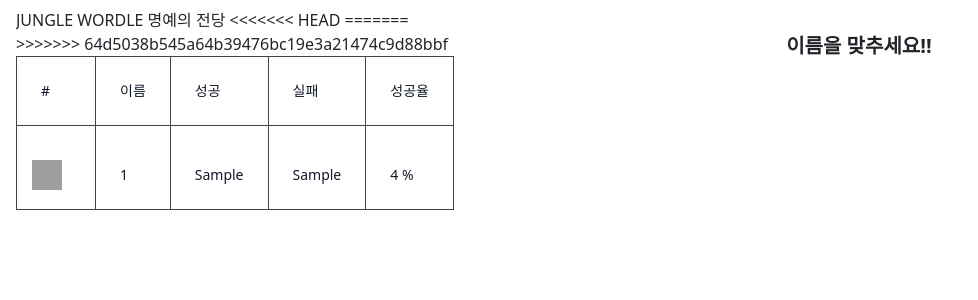
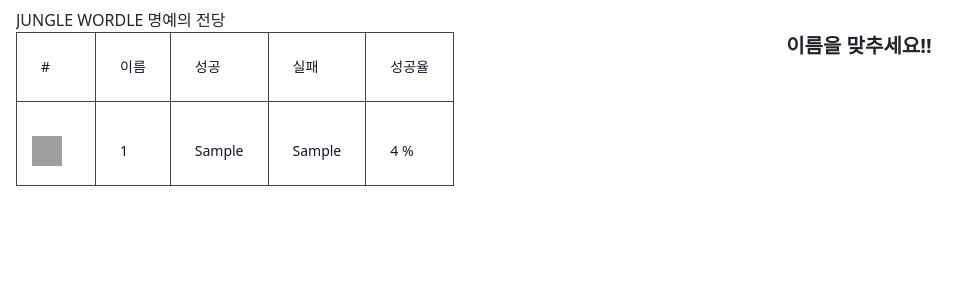
Before and after one commit to wonyoung2257/jungle_week00_project, a Flask app: template templates/main.html in a window 1280 px wide. Shown: the part 90-390 px from the top of the page, without its empty margins (0-978 px from the left). Run offline with Flask 2, Linux system fonts and the light colour scheme; the template is opened without the code that fills it: most values are stand-ins (such as "Sample title", 1, 10 or a date in 2020); some libraries are stand-ins or nearby versions; some web fonts are replaced; grey boxes are pictures that could not be loaded.

Commit message:
메달 이미지 링크 수정

```diff
--- a/templates/main.html
+++ b/templates/main.html
@@ -97,14 +97,10 @@
               <div class="py-2 inline-block min-w-full sm:px-6 lg:px-8">
                 <div class="overflow-hidden">
                   JUNGLE WORDLE 명예의 전당
-<<<<<<< HEAD
-                  <table class="min-w-full" style="width: 80%; border: 1px solid #444444;">
-=======
                   <table
                     class="min-w-full"
                     style="width: 100%; border: 1px solid #444444"
                   >
->>>>>>> 64d5038b545a64b39476bc19e3a21474c9d88bbf
                     <thead class="border-b">
                       <tr>
                         <th
@@ -159,7 +155,7 @@
                           />
                           {% elif loop.index == 2 %}
                           <img
-                            src="https://cdn-icons.flaticon.com/png/512/3975/premium/3975617.png?token=exp=1648604560~hmac=3a143e43c4d3ca1f0f415609de164a10"
+                            src="https://cdn-icons-png.flaticon.com/512/2583/2583350.png"
                             style="
                               width: 30px;
                               height: 30px;
```
